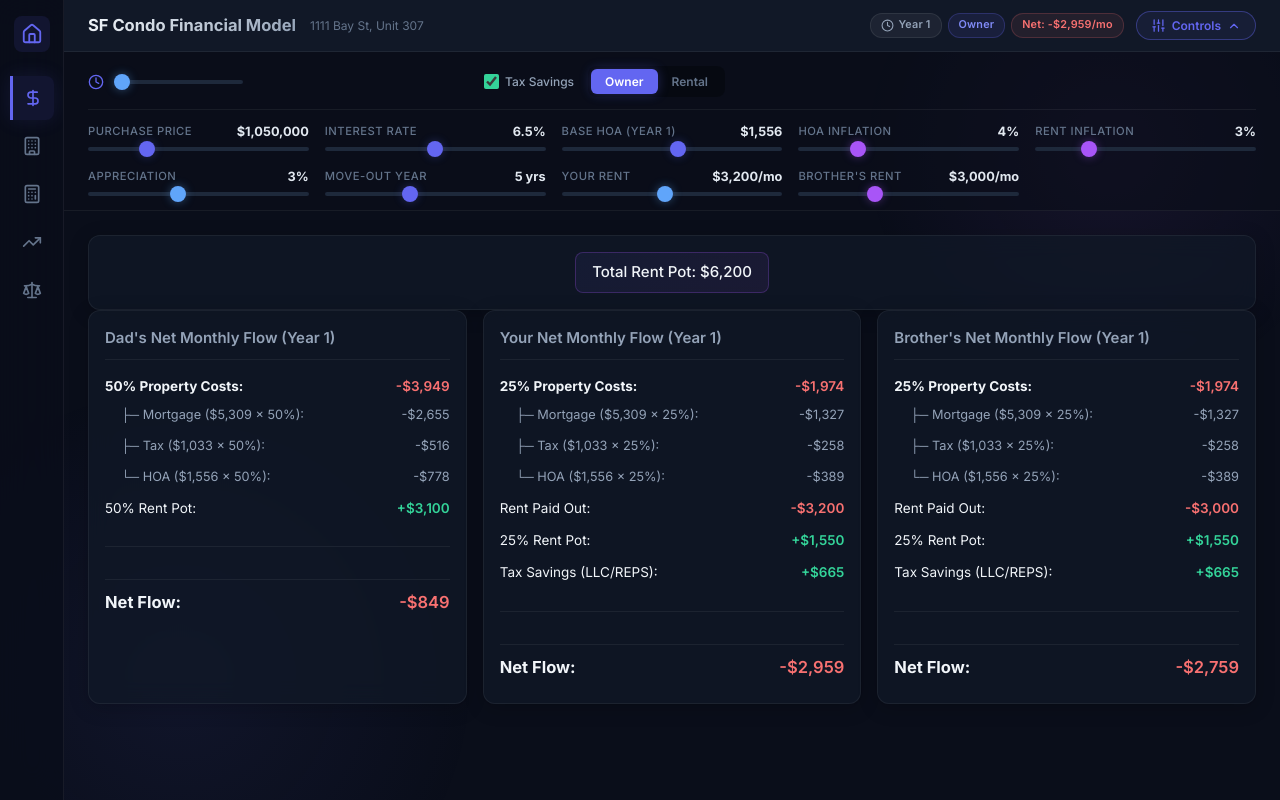
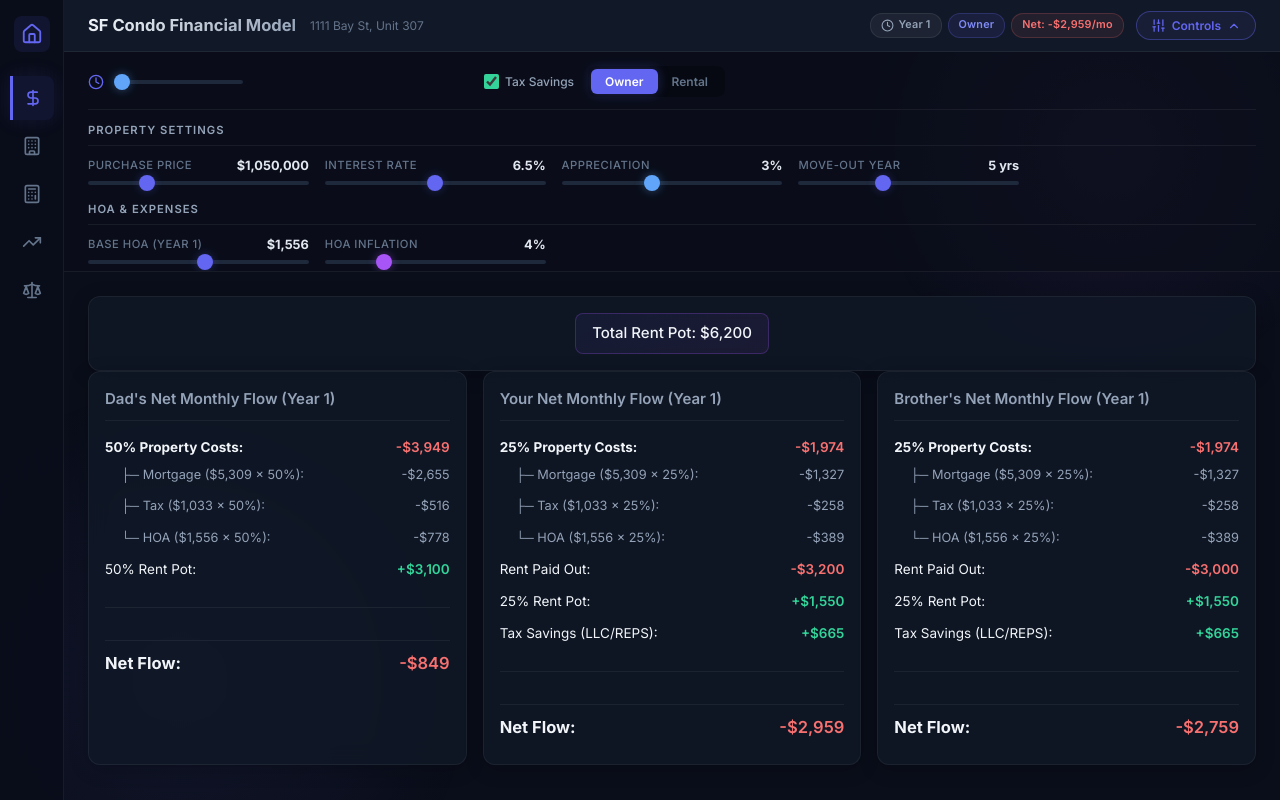
Before and after one commit to ehongkuo/sf-condo-model, a React app in the folder app/: page / in a window 1280 px wide. Built offline with nearby package versions, Linux system fonts and the light colour scheme; the HTML template or start-up script is replaced by a standard one.

Commit message:
Group UI sliders into logical categories

```diff
--- a/app/src/App.jsx
+++ b/app/src/App.jsx
@@ -350,6 +350,10 @@
         </div>
 
         {/* Row 2: Global sliders grid */}
+        <div className="control-groups-container">
+          {/* Group 1: Property Settings */}
+          <div>
+            <div className="group-title">Property Settings</div>
             <div className="controls-grid">
               <EditableSlider
                 label="Purchase Price"
@@ -370,6 +374,32 @@
                 format="percentage"
               />
               <EditableSlider
+                label="Appreciation"
+                value={appreciation}
+                setValue={setAppreciation}
+                min={-5}
+                max={15}
+                step={0.5}
+                format="percentage"
+                className="slider blue-slider"
+              />
+              <EditableSlider
+                label="Move-Out Year"
+                value={moveOutYear}
+                setValue={setMoveOutYear}
+                min={2}
+                max={10}
+                step={1}
+                format="years"
+              />
+            </div>
+          </div>
+
+          {/* Group 2: HOA & Expenses */}
+          <div>
+            <div className="group-title">HOA & Expenses</div>
+            <div className="controls-grid">
+              <EditableSlider
                 label="Base HOA (Year 1)"
                 value={baseHOA}
                 setValue={setBaseHOA}
@@ -388,26 +418,6 @@
                 format="percentage"
                 className="slider purple-slider"
               />
-          <EditableSlider
-            label="Rent Inflation"
-            value={rentInflation}
-            setValue={setRentInflation}
-            min={1}
-            max={10}
-            step={0.5}
-            format="percentage"
-            className="slider purple-slider"
-          />
-          <EditableSlider
-            label="Appreciation"
-            value={appreciation}
-            setValue={setAppreciation}
-            min={-5}
-            max={15}
-            step={0.5}
-            format="percentage"
-            className="slider blue-slider"
-          />
               {isRental && (
                 <EditableSlider
                   label="OpEx (% of Value/Yr)"
@@ -420,14 +430,22 @@
                   className="slider red-slider"
                 />
               )}
+            </div>
+          </div>
+
+          {/* Group 3: Rent & Usage */}
+          <div>
+            <div className="group-title">Rent & Usage</div>
+            <div className="controls-grid">
               <EditableSlider
-            label="Move-Out Year"
-            value={moveOutYear}
-            setValue={setMoveOutYear}
-            min={2}
+                label="Rent Inflation"
+                value={rentInflation}
+                setValue={setRentInflation}
+                min={1}
                 max={10}
-            step={1}
-            format="years"
+                step={0.5}
+                format="percentage"
+                className="slider purple-slider"
               />
               {isRental ? (
                 <EditableSlider
@@ -463,6 +481,8 @@
                   />
                 </>
               )}
+            </div>
+          </div>
         </div>
       </div>
 
--- a/app/src/index.css
+++ b/app/src/index.css
@@ -325,6 +325,23 @@
   display: grid;
   grid-template-columns: repeat(auto-fill, minmax(220px, 1fr));
   gap: 16px;
+}
+
+.control-groups-container {
+  display: flex;
+  flex-direction: column;
+  gap: 16px;
+}
+
+.group-title {
+  font-size: 0.75rem;
+  text-transform: uppercase;
+  color: var(--text-secondary);
+  font-weight: 600;
+  letter-spacing: 1px;
+  margin-bottom: 10px;
+  border-bottom: 1px solid var(--border-subtle);
+  padding-bottom: 6px;
 }
 
 /* ============================================================
```
Lines whose indentation alone changed are shown as unchanged.
